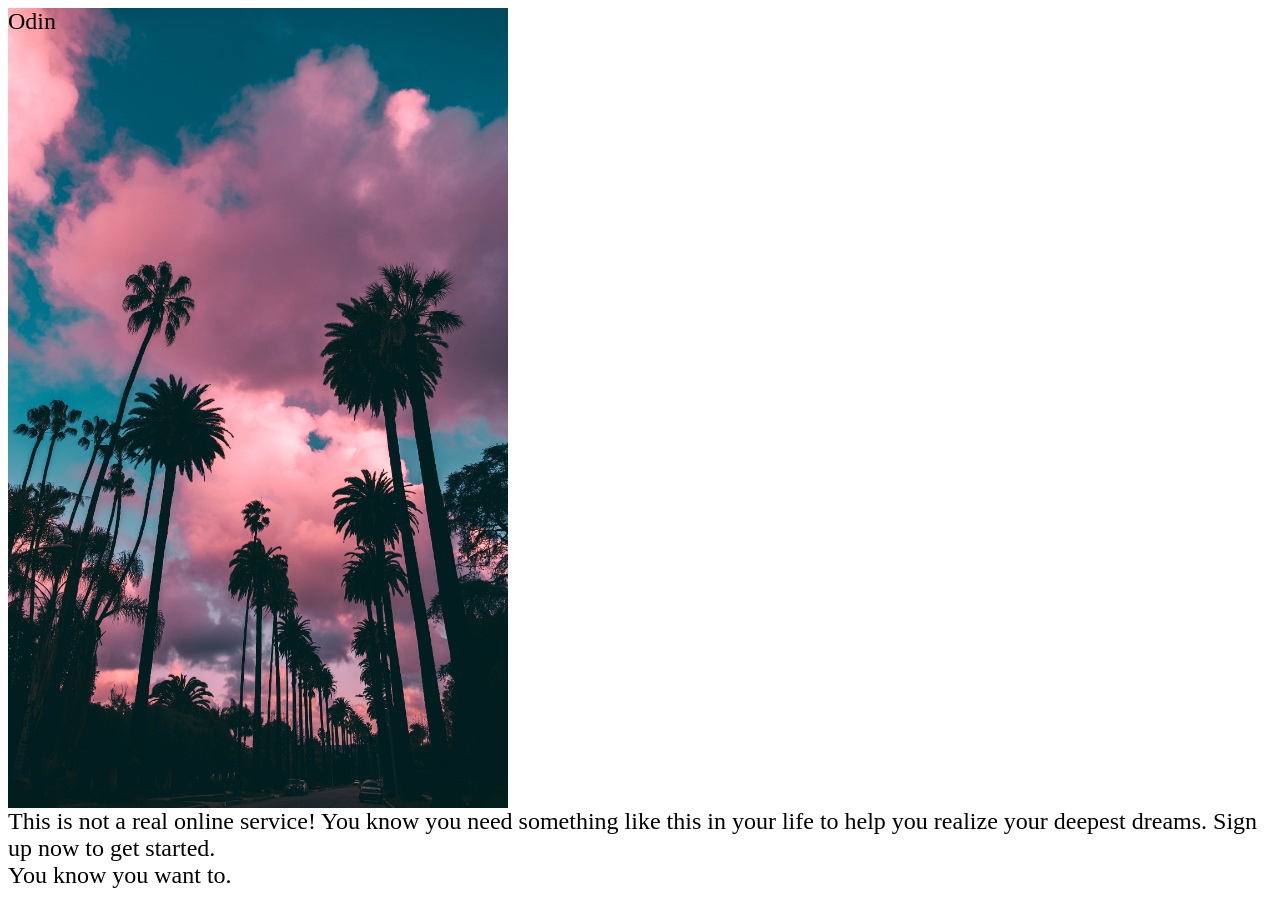
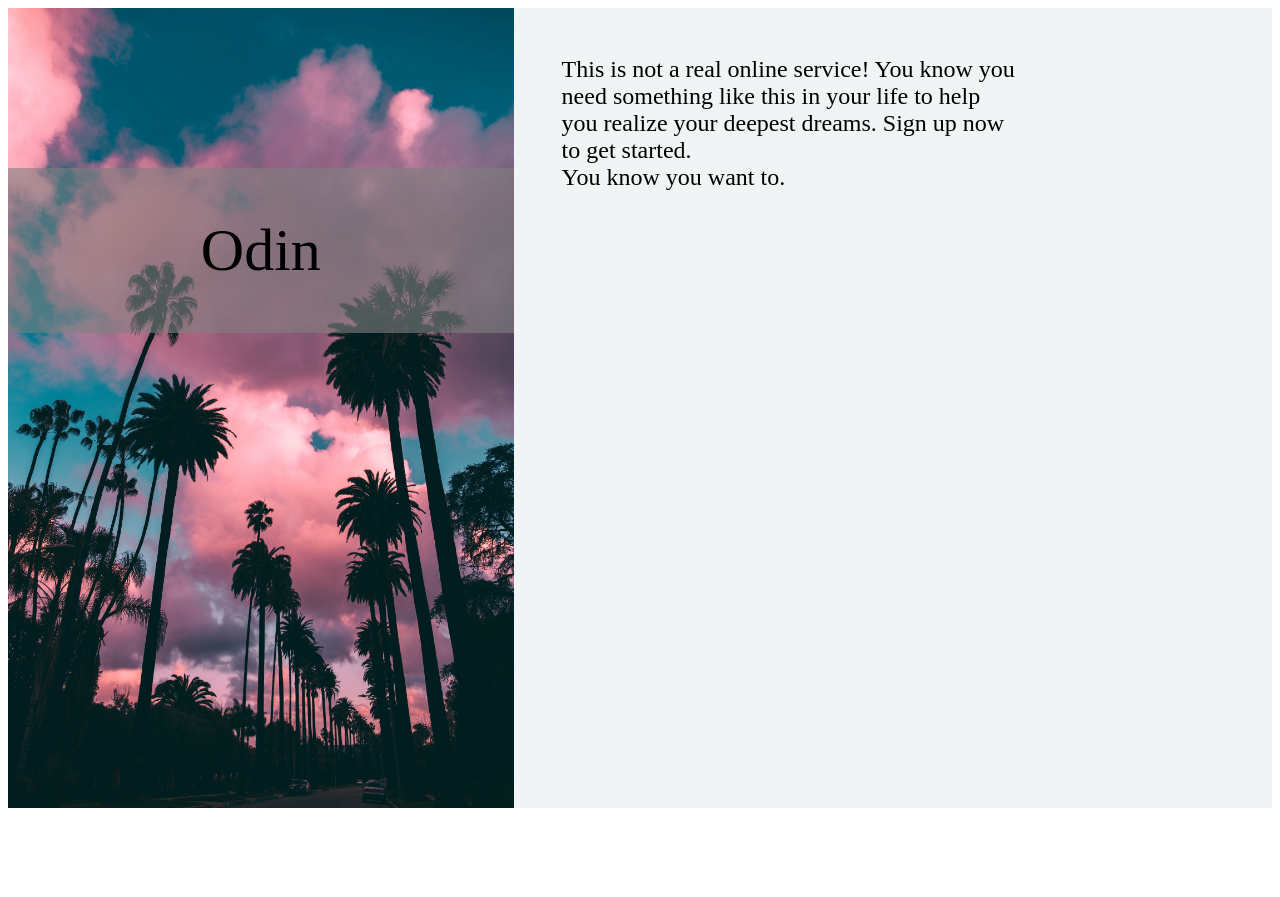
Before and after one commit to pixmaate/odin-signupform, a plain HTML site: page index.html in a window 1280 px wide. After the commit the page ends 816 px from the top, so only its background shows below. Drawn offline with Linux system fonts and the light colour scheme.

Commit message:
added CSS to both sides, working on layout

```diff
--- a/index.html
+++ b/index.html
@@ -14,7 +14,7 @@
         </div>
     </div>
     <div class="contentWrapper">
-        <div clas="headerText">
+        <div class="introText">
             <div>
                 This is not a real online service! You know you need something like this in your life
                 to help you realize your deepest dreams.
--- a/style.css
+++ b/style.css
@@ -9,8 +9,30 @@ body {
 
 .heroWrapper {
     background-image: url("./images/palm_trees.jpg");
-    width: clamp(150px, 500px, 750px);
+    width: clamp(150px, 40%, 750px);
     background-position: center;
     background-size: cover;
     height: 100vh;
+    display: flex;
+    flex-direction: column;
 }
+
+.headerText {
+    background-color: rgb(128,128,128, 0.6);
+    text-align: center;
+    font-size: 2.5rem;
+    margin-top: 20vh;
+    padding: 2rem;
+}
+
+.contentWrapper {
+    width: 60%;
+    background-color: rgb(240, 244, 245);
+    display: flex;
+    flex-direction: column;
+}
+
+.introText {
+    width: 60%;
+    padding: 2rem;
+}
```
